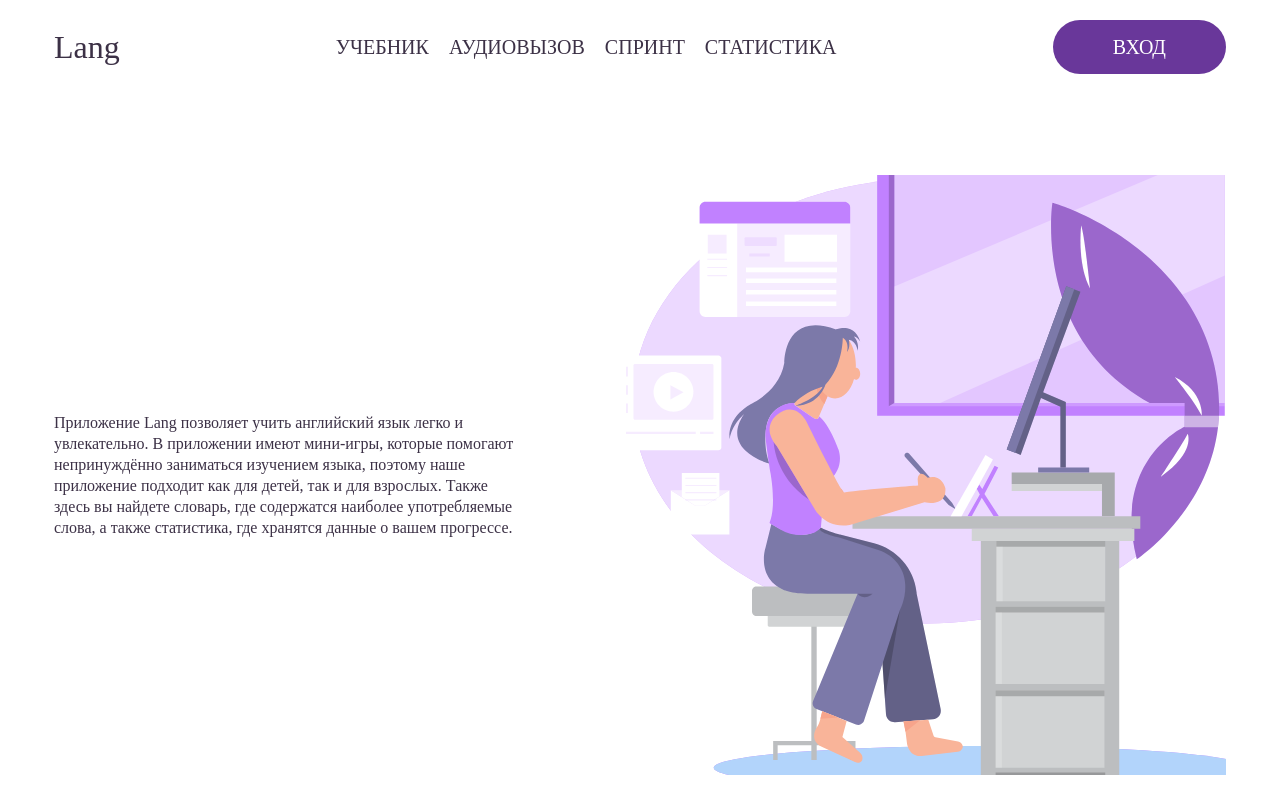
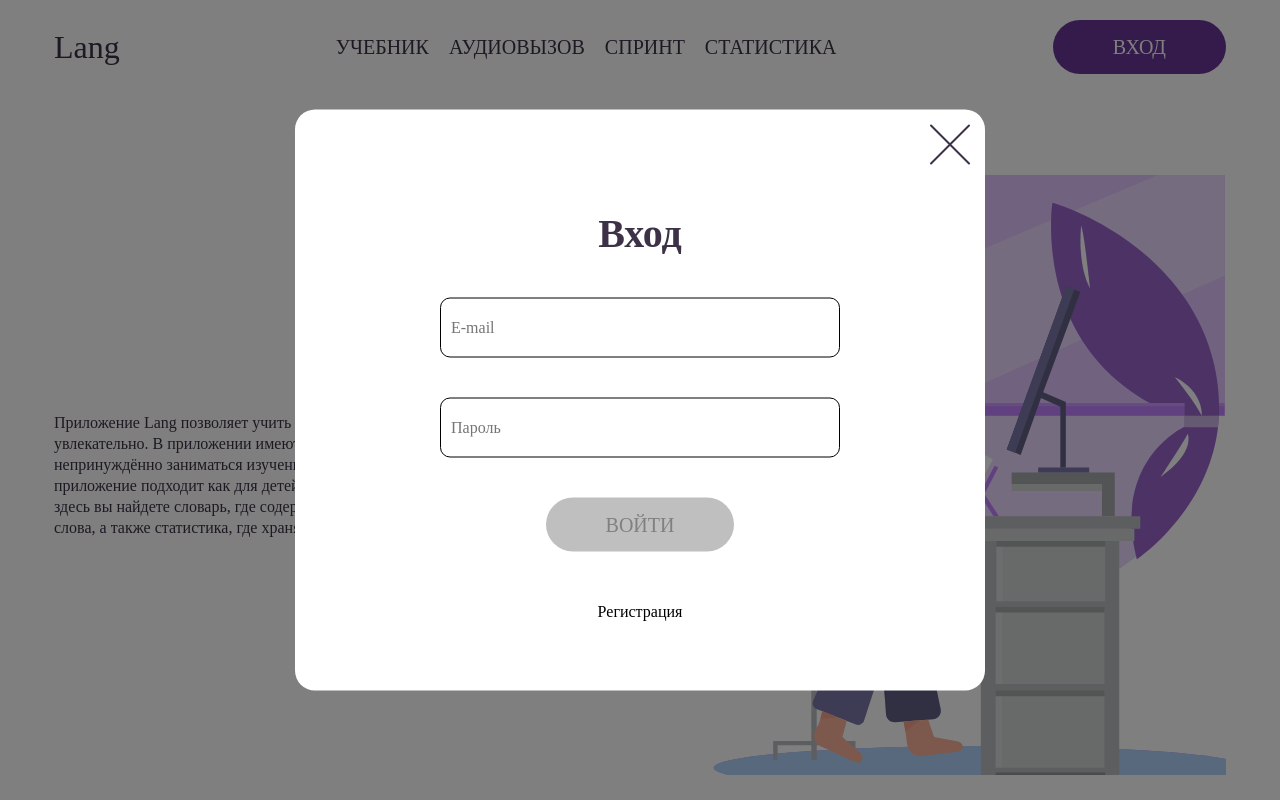
Before and after one commit to Krvknv/rslang, a website built with webpack: page src/index.html in a window 1280 px wide. Both pictures are taken after a click on the button "ВХОД". Shown: the top 800 px of the page. Built offline with nearby package versions, Linux system fonts and the light colour scheme.

Commit message:
feat: add modal window

```diff
--- a/src/assets/styles/layout/_header.scss
+++ b/src/assets/styles/layout/_header.scss
@@ -1,4 +1,5 @@
 .header {
+    position: relative;
     &__container {
         padding: 20px 0;
         display: flex;
@@ -26,7 +27,7 @@
     }
 }
 
-.enter {
+.btn {
     padding: 15px 60px;
     font-size: 20px;
     line-height: 24px;
@@ -37,3 +38,65 @@
     border: none;
     outline: none;
 }
+
+.cover {
+    position: absolute;
+    background-color: rgba(0, 0, 0, 0.5);
+    width: 100vw;
+    height: 100vh;
+    display: none;
+}
+.cross {
+    background-image: url('../svg/cross.svg');
+    background-position: center center;
+    width: 50px;
+    height: 50px;
+    position: absolute;
+    top: 10px;
+    right: 10px;
+    border: none;
+    outline: none;
+    background-color: transparent;
+}
+.modal {
+    max-width: 861px;
+    position: fixed;
+    background-color: #ffffff;
+    top: 50%;
+    left: 50%;
+    border-radius: 20px;
+    padding: 100px 145px 70px;
+    margin: 0 auto;
+    transform: translate(-50%, -50%);
+    display: flex;
+    flex-direction: column;
+    &__title {
+        margin-bottom: 40px !important;
+    }
+    &__form {
+        display: flex;
+        flex-direction: column;
+        gap: 40px;
+        align-items: center;
+        margin-bottom: 50px;
+    }
+    &__input {
+        width: 400px;
+        height: 60px;
+        padding: 0px 10px;
+        border-radius: 10px;
+        border: 1px solid #000000;
+    }
+}
+.modal__btn:disabled {
+    background-color: #bfbfbf;
+    cursor: auto;
+    color: darken($fontAdditionalColor, 50%);
+}
+.subtitle {
+    font-size: 16px;
+    line-height: 19px;
+    background-color: transparent;
+    outline: none;
+    border: none;
+}
--- a/src/index.html
+++ b/src/index.html
@@ -8,6 +8,18 @@
     </head>
     <body class="body">
         <header class="header">
+            <div class="cover">
+                <div class="modal">
+                    <button class="cross"></button>
+                    <h2 class="title modal__title">Вход</h2>
+                    <form class="modal__form" action="">
+                        <input class="modal__input" type="text" placeholder="E-mail" />
+                        <input class="modal__input" type="text" placeholder="Пароль" />
+                        <button class="btn modal__btn" disabled>войти</button>
+                    </form>
+                    <button class="subtitle">Регистрация</button>
+                </div>
+            </div>
             <div class="container header__container">
                 <span class="logo">lang</span>
                 <nav class="nav">
@@ -18,7 +30,7 @@
                         <li class="nav__item"><a href="#statistics">статистика</a></li>
                     </ul>
                 </nav>
-                <div class="button"><button class="enter">вход</button></div>
+                <div class="button"><button class="btn btn-enter">вход</button></div>
             </div>
         </header>
         <main class="main">
--- /dev/null
+++ b/src/scripts/controller/showModal.ts
@@ -0,0 +1,14 @@
+export const showModal = () => {
+    const cover = document.querySelector('.cover') as HTMLElement;
+    cover.style.display = 'block';
+    document.body.style.overflow = 'hidden';
+};
+
+export const hideModal = (event: Event) => {
+    const node = event.target as HTMLElement;
+    if (node.classList.contains('cross') || node.classList.contains('cover')) {
+        const cover = document.querySelector('.cover') as HTMLElement;
+        cover.style.display = 'none';
+        document.body.style.overflow = '';
+    }
+};
--- a/src/scripts/view/app.ts
+++ b/src/scripts/view/app.ts
@@ -1,5 +1,16 @@
+import { hideModal, showModal } from '../controller/showModal';
 import { registerHomePage } from '../modal/homePage';
 
 export const startApp = () => {
     registerHomePage();
+
+    // handlers
+    const btnEnter = document.querySelector('.btn-enter');
+    const cross = document.querySelector('.cross');
+    const cover = document.querySelector('.cover');
+
+    btnEnter.addEventListener('click', showModal);
+
+    cross.addEventListener('click', hideModal);
+    cover.addEventListener('click', hideModal);
 };
```
